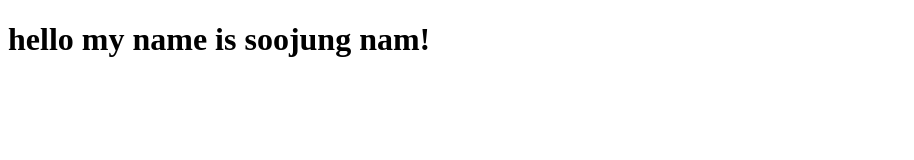
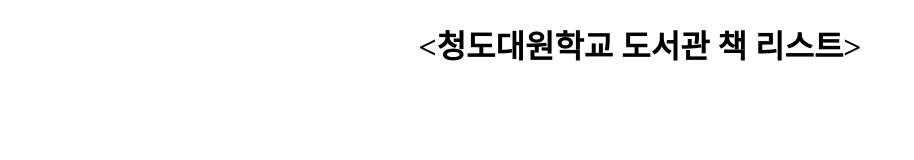
Before and after one commit to bogie1119/qdis_library, a plain HTML site: page index.html in a window 1280 px wide. Shown: the whole page, without its empty margins (0-914 px from the left). Drawn offline with Linux system fonts and the light colour scheme.

Commit message:
Update index.html

```diff
--- a/index.html
+++ b/index.html
@@ -5,6 +5,6 @@
     <title>청도대원학교 도서관 책 리스트</title>
 </head>
 <body>
-<h1>hello my name is soojung nam!</h1>
+    <h1><center><청도대원학교 도서관 책 리스트></center></h1>
 </body>
 </html>
```
